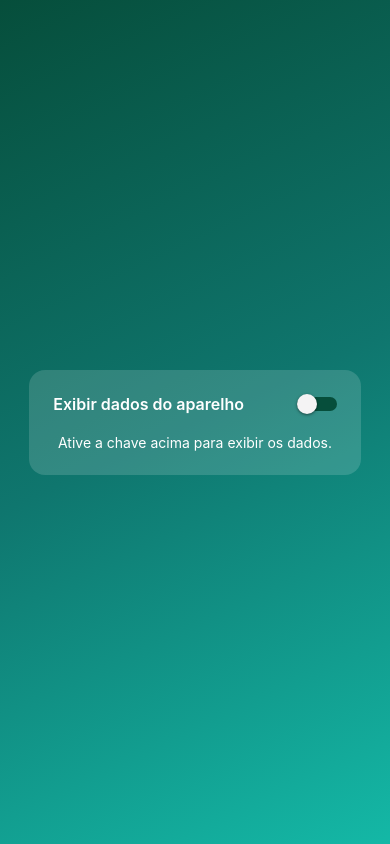
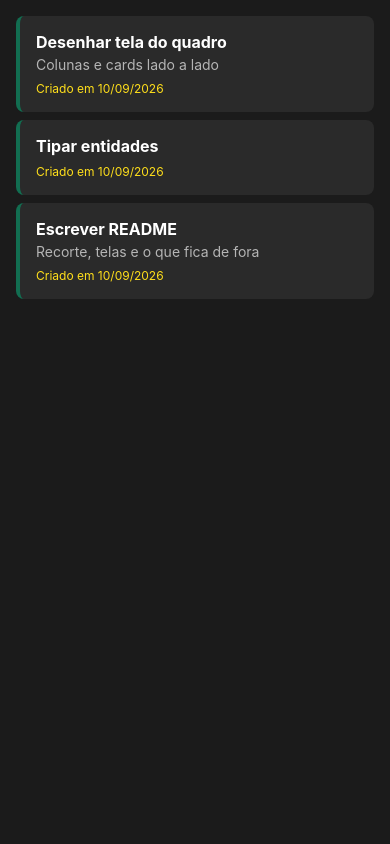
Before and after one commit to alamohf/uc8-projeto-mobile, a React Native app: screen / in a window 390 px wide. Built offline with nearby package versions, Linux system fonts and the light colour scheme.

Commit message:
feat: exibe cards de exemplo na tela

```diff
--- a/App.tsx
+++ b/App.tsx
@@ -1,101 +1,38 @@
-import React, { useState } from 'react';
-import { StyleSheet, Text, StatusBar, Switch, View, Platform } from 'react-native';
-import { LinearGradient } from 'expo-linear-gradient';
+import React from 'react';
+import { ScrollView, StyleSheet } from 'react-native';
+import { StatusBar } from 'expo-status-bar';
+import { SafeAreaProvider, SafeAreaView } from 'react-native-safe-area-context';
+import CartaoCard from './src/componentes/CartaoCard';
+import { Card } from './src/types/entidades';
+import { cores, espacamento } from './src/tema';
 
-function getDeviceInfo() {
-  return {
-    os: Platform.OS === "ios" ? "iOS" : "Android",
-    version: Platform.Version
-  };
-}
+const cardsIniciais: Card[] = [
+  { id: 1, colunaId: 1, titulo: 'Desenhar tela do quadro', descricao: 'Colunas e cards lado a lado', posicao: 1, criadoEm: new Date() },
+  { id: 2, colunaId: 2, titulo: 'Tipar entidades', posicao: 1, criadoEm: new Date() },
+  { id: 3, colunaId: 3, titulo: 'Escrever README', descricao: 'Recorte, telas e o que fica de fora', posicao: 1, criadoEm: new Date() },
+];
 
 export default function App() {
-  // Estado booleano correto
-  const [showInfo, setShowInfo] = useState(false);
-  const deviceInfo = getDeviceInfo();
-
   return (
-    <LinearGradient
-      colors={['#064e3b', '#0f766e', '#14b8a6']}
-      start={{ x: 0, y: 0 }}
-      end={{ x: 1, y: 1 }}
-      style={styles.container}
-    >
-      <StatusBar barStyle="light-content" />
-
-      {/* Cartão centralizado translúcido */}
-      <View style={styles.card}>
-        <View style={styles.row}>
-          <Text style={styles.label}>Exibir dados do aparelho</Text>
-          <Switch
-            value={showInfo}
-            onValueChange={(value) => setShowInfo(value)}
-            trackColor={{ false: '#064e3b', true: '#5eead4' }}
-            thumbColor={showInfo ? '#0f766e' : '#f4f3f4'}
-          />
-        </View>
-
-        {/* Renderização condicional usando showInfo */}
-        {showInfo ? (
-          <View style={styles.infoBox}>
-            <Text style={styles.infoTitle}>Informações do Dispositivo</Text>
-            <Text style={styles.infoText}>Sistema: {deviceInfo.os}</Text>
-            <Text style={styles.infoText}>Versão: {deviceInfo.version}</Text>
-          </View>
-        ) : (
-          <Text style={styles.text}>Ative a chave acima para exibir os dados.</Text>
-        )}
-      </View>
-    </LinearGradient>
+    <SafeAreaProvider>
+      <SafeAreaView style={styles.tela}>
+        <StatusBar style="light" />
+        <ScrollView contentContainerStyle={styles.conteudo}>
+          {cardsIniciais.map((card) => (
+            <CartaoCard key={card.id} card={card} />
+          ))}
+        </ScrollView>
+      </SafeAreaView>
+    </SafeAreaProvider>
   );
 }
 
 const styles = StyleSheet.create({
-  container: {
+  tela: {
     flex: 1,
-    justifyContent: 'center',
-    alignItems: 'center',
+    backgroundColor: cores.fundo,
   },
-  card: {
-    backgroundColor: 'rgba(255, 255, 255, 0.15)',
-    padding: 24,
-    borderRadius: 16,
-    alignItems: 'center',
-    width: '85%',
-  },
-  row: {
-    flexDirection: 'row',
-    alignItems: 'center',
-    justifyContent: 'space-between',
-    width: '100%',
-    marginBottom: 20,
-  },
-  label: {
-    color: '#FFFFFF',
-    fontSize: 16,
-    fontWeight: '600',
-  },
-  text: {
-    color: '#FFFFFF',
-    fontSize: 14,
-    textAlign: 'center',
-  },
-  infoBox: {
-    backgroundColor: 'rgba(0, 0, 0, 0.25)',
-    padding: 16,
-    borderRadius: 12,
-    width: '100%',
-    alignItems: 'center',
-  },
-  infoTitle: {
-    color: '#5eead4',
-    fontSize: 15,
-    fontWeight: 'bold',
-    marginBottom: 6,
-  },
-  infoText: {
-    color: '#FFFFFF',
-    fontSize: 14,
-    marginVertical: 2,
+  conteudo: {
+    padding: espacamento.medio,
   },
 });
```
